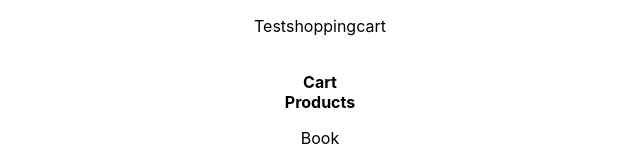
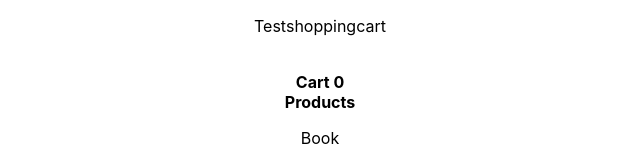
Before and after one commit to koobawuah/testshoppingcart, a React (Create React App) app: page / in a window 1280 px wide. Shown: the top 162 px of the page, without its empty margins (320-960 px from the left). Built offline with nearby package versions, Linux system fonts and the light colour scheme.

Commit message:
Added total cart number beside cart text

```diff
--- a/src/App.js
+++ b/src/App.js
@@ -12,7 +12,7 @@ function App() {
     <div className="App">
       <p> Testshoppingcart </p>
       <br/>
-      <b> Cart </b>
+      <b> Cart {cart.length} </b>
       { cart.map(
           (cartItem, index) => (
             <div key={index}>
```
